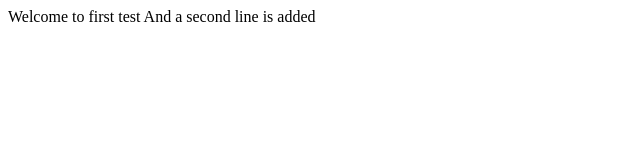
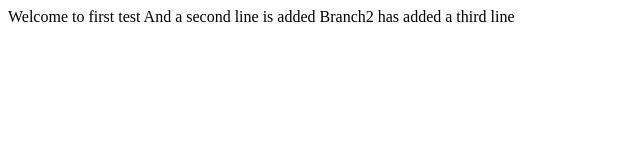
Before and after one commit to AdamMorris-UNE/AdamTest, a plain HTML site: page index.html in a window 1280 px wide. Shown: the whole page, without its empty margins (0-640 px from the left). Drawn offline with Linux system fonts and the light colour scheme.

Commit message:
test
test branch

```diff
--- a/index.html
+++ b/index.html
@@ -2,5 +2,6 @@
 <body>
 Welcome to first test
 And a second line is added
+Branch2 has added a third line
 </body>
 </html>
```
